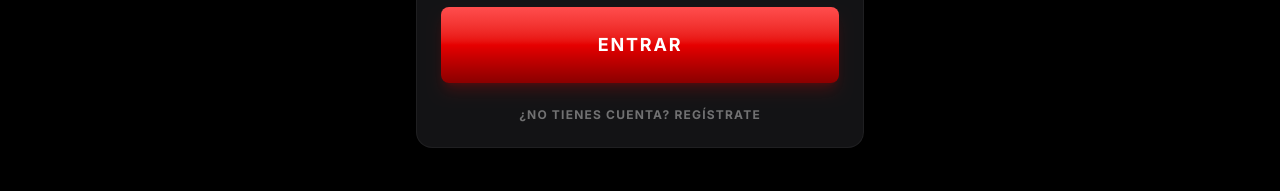
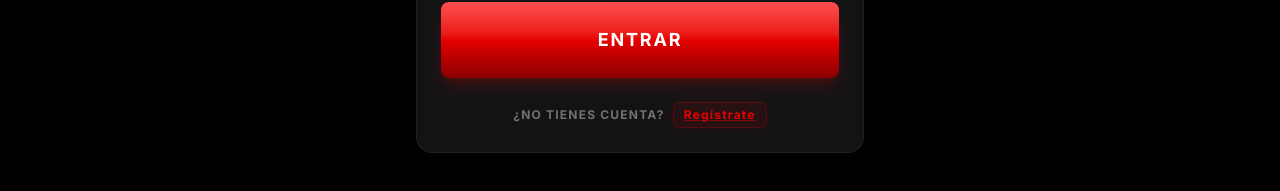
Before and after one commit to prive-chat/Pasiones-Vip, a React (Vite) app: page /auth in a window 1280 px wide. Shown: the part 571-762 px from the top of the page. Built offline with nearby package versions, Linux system fonts and the light colour scheme; no server answers.

Commit message:
feat(auth): enhance auth toggle UI
Improve the register/login toggle style with better visual hierarchy, distinct styling for the call-to-action button, and enhanced accessibility.

```diff
--- a/src/pages/AuthPage.tsx
+++ b/src/pages/AuthPage.tsx
@@ -194,12 +194,31 @@ export default function AuthPage() {
             </form>
           </CardContent>
           <CardFooter className="flex flex-col space-y-2">
-            <button
-              onClick={() => setIsLogin(!isLogin)}
-              className="text-xs font-bold text-white/40 hover:text-passion-red transition-colors uppercase tracking-widest"
-            >
-              {isLogin ? "¿No tienes cuenta? Regístrate" : '¿Ya tienes cuenta? Inicia sesión'}
-            </button>
+            <div className="text-xs font-bold text-white/40 uppercase tracking-widest text-center flex items-center justify-center gap-1">
+              {isLogin ? (
+                <span>
+                  ¿No tienes cuenta?{' '}
+                  <button
+                    type="button"
+                    onClick={() => setIsLogin(false)}
+                    className="text-passion-red hover:text-white transition-all underline decoration-passion-red/50 hover:decoration-white font-black cursor-pointer px-2.5 py-1 bg-passion-red/10 hover:bg-passion-red/20 border border-passion-red/25 rounded-md shadow-[0_0_15px_rgba(230,0,0,0.1)] hover:shadow-[0_0_20px_rgba(230,0,0,0.35)] ml-1"
+                  >
+                    Regístrate
+                  </button>
+                </span>
+              ) : (
+                <span>
+                  ¿Ya tienes cuenta?{' '}
+                  <button
+                    type="button"
+                    onClick={() => setIsLogin(true)}
+                    className="text-white hover:text-passion-red transition-colors underline decoration-white/30 hover:decoration-passion-red ml-1 font-bold cursor-pointer"
+                  >
+                    Inicia sesión
+                  </button>
+                </span>
+              )}
+            </div>
           </CardFooter>
         </Card>
       </motion.div>
```
